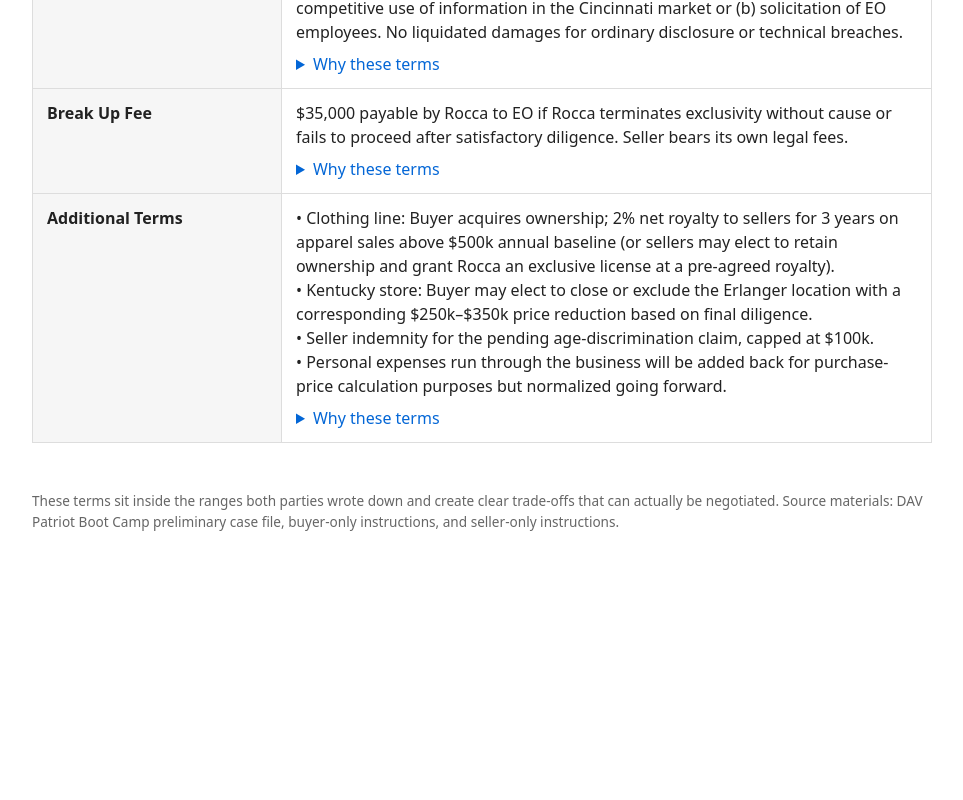
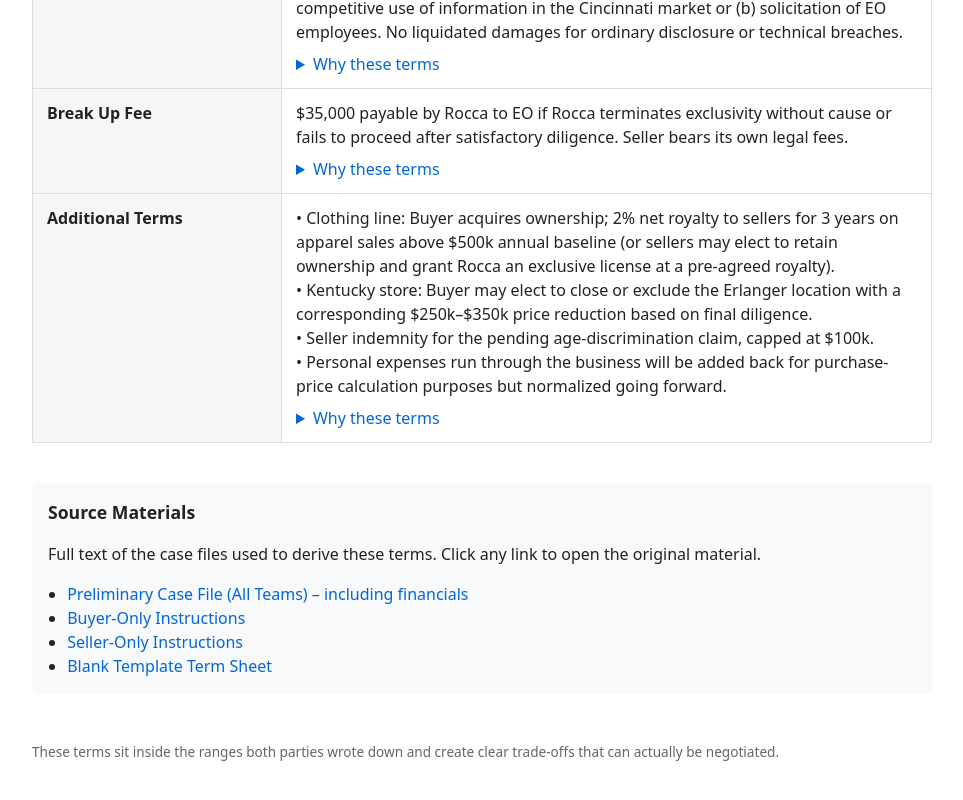
Before and after one commit to raynino/negotiation-101, a plain HTML site: page index.html in a window 1280 px wide. Shown: the part 926-1726 px from the top of the page, without its empty margins (158-1121 px from the left). Before the commit the page ends 1498 px from the top, so only its background shows below. Drawn offline with Linux system fonts and the light colour scheme.

Commit message:
Add source materials links to term sheet page

```diff
--- a/index.html
+++ b/index.html
@@ -16,6 +16,11 @@
   summary { cursor: pointer; color: #0366d6; font-weight: 500; }
   summary:hover { text-decoration: underline; }
   .why { margin: 10px 0 0 0; padding: 10px 12px; background: #f8f9fa; border-left: 3px solid #0366d6; font-size: 0.95rem; }
+  .sources { margin-top: 2.5rem; padding: 16px; background: #f8f9fa; border-radius: 6px; }
+  .sources h2 { margin-top: 0; font-size: 1.1rem; }
+  .sources ul { margin: 0.5rem 0 0 0; padding-left: 1.2rem; }
+  .sources a { color: #0366d6; text-decoration: none; }
+  .sources a:hover { text-decoration: underline; }
   .footer { margin-top: 3rem; font-size: 0.85rem; color: #666; }
 </style>
 </head>
@@ -129,6 +134,17 @@
   </tr>
 </table>
 
-<p class="footer">These terms sit inside the ranges both parties wrote down and create clear trade-offs that can actually be negotiated. Source materials: DAV Patriot Boot Camp preliminary case file, buyer-only instructions, and seller-only instructions.</p>
+<div class="sources">
+  <h2>Source Materials</h2>
+  <p>Full text of the case files used to derive these terms. Click any link to open the original material.</p>
+  <ul>
+    <li><a href="https://github.com/raynino/negotiation-101/blob/main/sources/preliminary-case-file.md" target="_blank">Preliminary Case File (All Teams) – including financials</a></li>
+    <li><a href="https://github.com/raynino/negotiation-101/blob/main/sources/buyer-only.md" target="_blank">Buyer-Only Instructions</a></li>
+    <li><a href="https://github.com/raynino/negotiation-101/blob/main/sources/seller-only.md" target="_blank">Seller-Only Instructions</a></li>
+    <li><a href="https://github.com/raynino/negotiation-101/blob/main/sources/template-term-sheet.md" target="_blank">Blank Template Term Sheet</a></li>
+  </ul>
+</div>
+
+<p class="footer">These terms sit inside the ranges both parties wrote down and create clear trade-offs that can actually be negotiated.</p>
 </body>
 </html>
```
